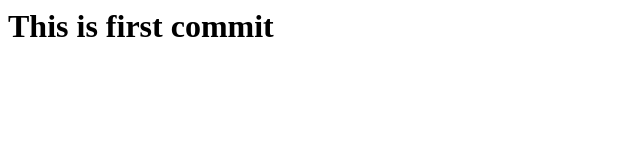
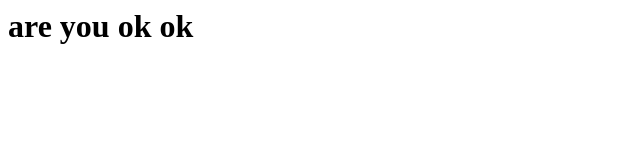
Before and after one commit to SandeepGurung/Test, a plain HTML site: page index.html in a window 1280 px wide. Shown: the whole page, without its empty margins (0-640 px from the left). Drawn offline with Linux system fonts and the light colour scheme.

Commit message:
This is question as to say arre you okay?

```diff
--- a/index.html
+++ b/index.html
@@ -2,6 +2,6 @@
 <head>
 </head>
 <body>
- <h1>This is first commit</h1>
+ <h1>are you ok ok</h1>
 </body>
 </html>
```
